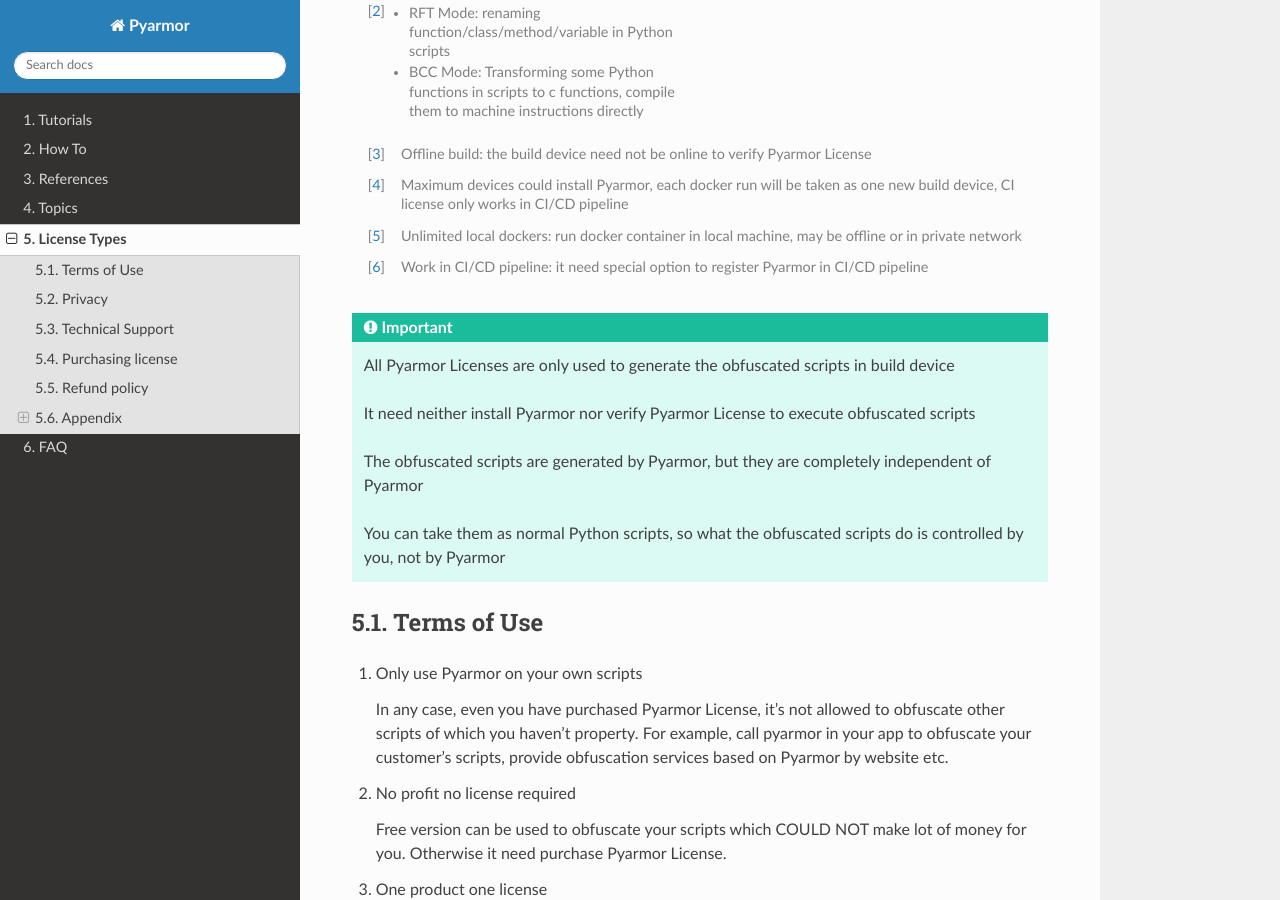
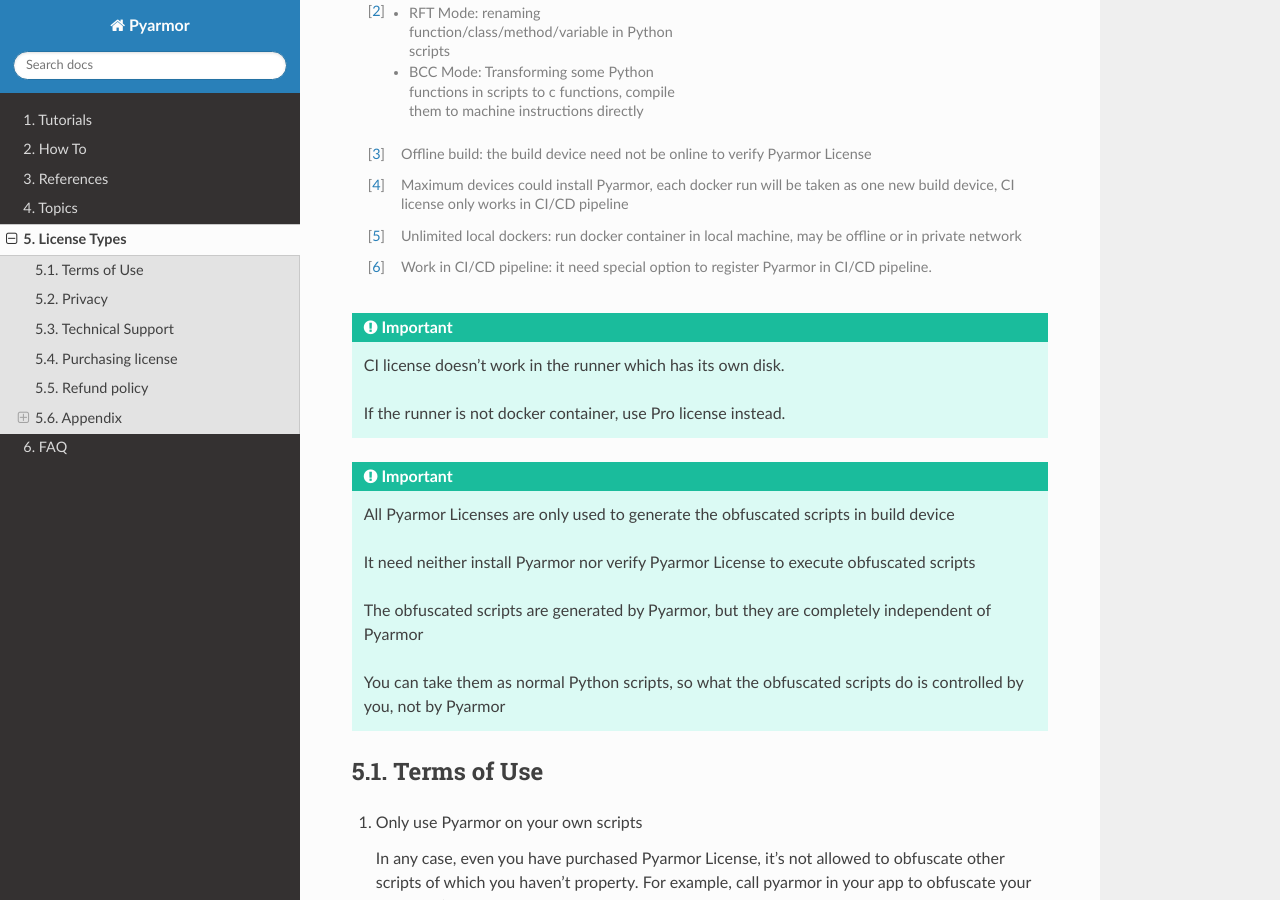
Before and after one commit to dashingsoft/pyarmor, a Sphinx documentation site: the page built from docs/licenses.rst, in a window 1280 px wide and 900 px high, scrolled down 1285 px. Built offline with Sphinx 7.4.7 and the Read the Docs theme 3.1.0, drawn with Linux system fonts in a browser that asks for light colours.

Commit message:
Note CI License may not work if the runner has its own disk even in CI/CD pipeline

```diff
--- a/docs/how-to/register.rst
+++ b/docs/how-to/register.rst
@@ -117,6 +117,8 @@
 .. important::
 
    :term:`Pyarmor CI` License doesn't work in local device
+
+    Even in the CI/CD pipeline, :term:`Pyarmor CI` License also doesn't work in the runner which has its own disk. If the runner is not docker container, use :term:`Pyarmor Pro` License instead.
 
 .. seealso:: :doc:`ci`
 
--- a/docs/licenses.rst
+++ b/docs/licenses.rst
@@ -83,7 +83,13 @@
 .. [#] Offline build: the build device need not be online to verify Pyarmor License
 .. [#] Maximum devices could install Pyarmor, each docker run will be taken as one new build device, CI license only works in CI/CD pipeline
 .. [#] Unlimited local dockers: run docker container in local machine, may be offline or in private network
-.. [#] Work in CI/CD pipeline: it need special option to register Pyarmor in CI/CD pipeline
+.. [#] Work in CI/CD pipeline: it need special option to register Pyarmor in CI/CD pipeline.
+
+.. important::
+
+    CI license doesn't work in the runner which has its own disk.
+
+    If the runner is not docker container, use Pro license instead.
 
 .. important::
 
```
